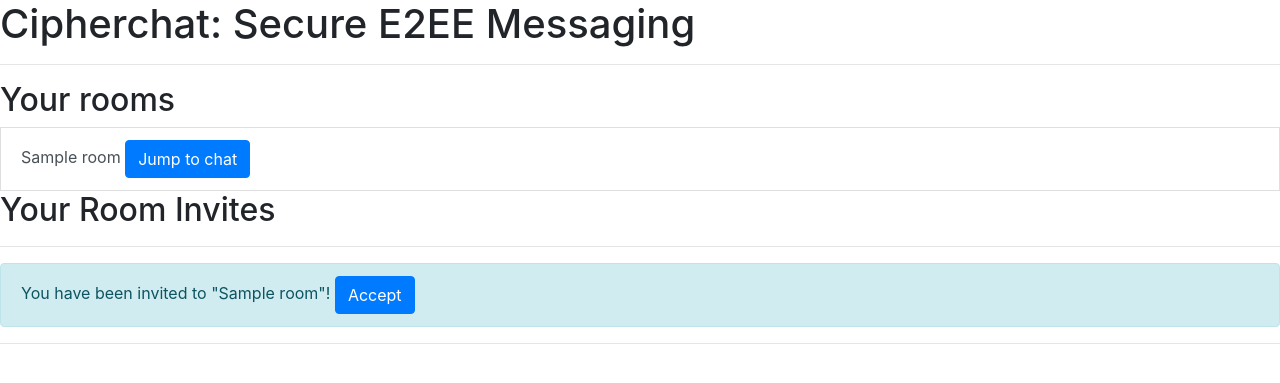
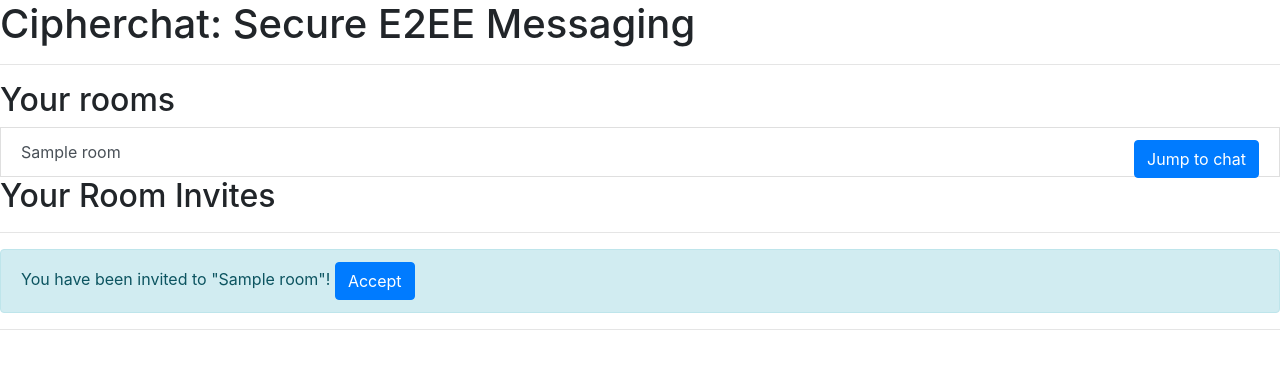
Before and after one commit to avidcoder123/cipherchat, a Django app: page / in a window 1280 px wide. Shown: the part 56-439 px from the top of the page. Run offline with Django 3.2, Linux system fonts and the light colour scheme; a user stored in the database is signed in; tables that the repository leaves empty hold one stand-in row (values such as "Sample post"); some libraries are stand-ins or nearby versions.

Commit message:
Update index.html

```diff
--- a/capstone/templates/capstone/index.html
+++ b/capstone/templates/capstone/index.html
@@ -6,7 +6,7 @@
 {% if request.session.rooms %}
 {% for room in request.session.rooms %}
     <a href="/room/{{room.id}}" class="list-group-item list-group-item-action">{{room.name}}
-        <span margin-left = "75%"><button class="btn btn-primary" href="/chat/{{room.id}}">Jump to chat</button></span></a>
+       <button class="btn btn-primary float-right" href="/chat/{{room.id}}">Jump to chat</button></a>
 {% endfor %}
 {% endif %}
 <h2>Your Room Invites</h2>
```
